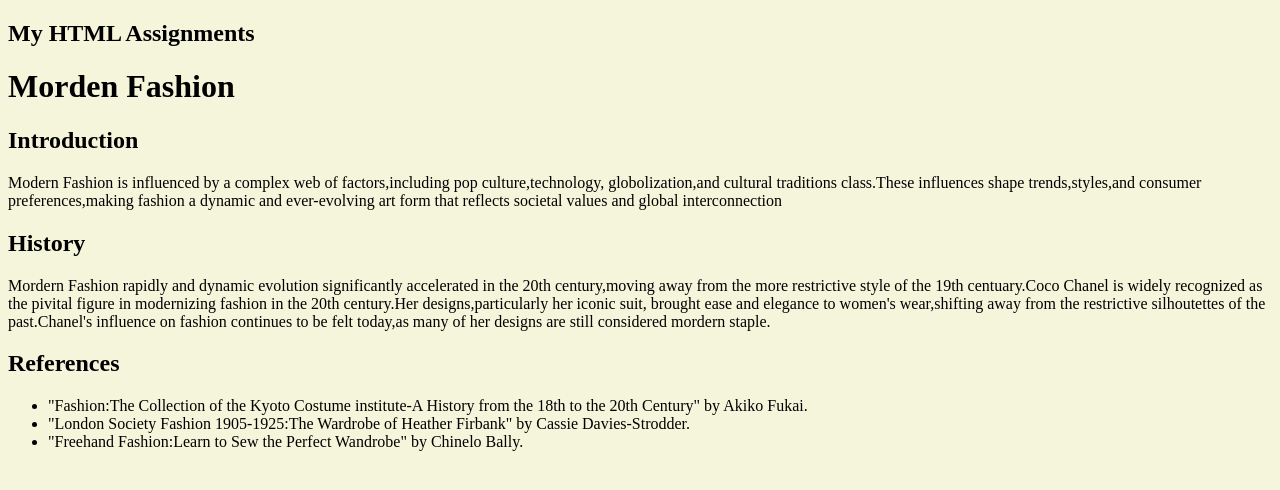
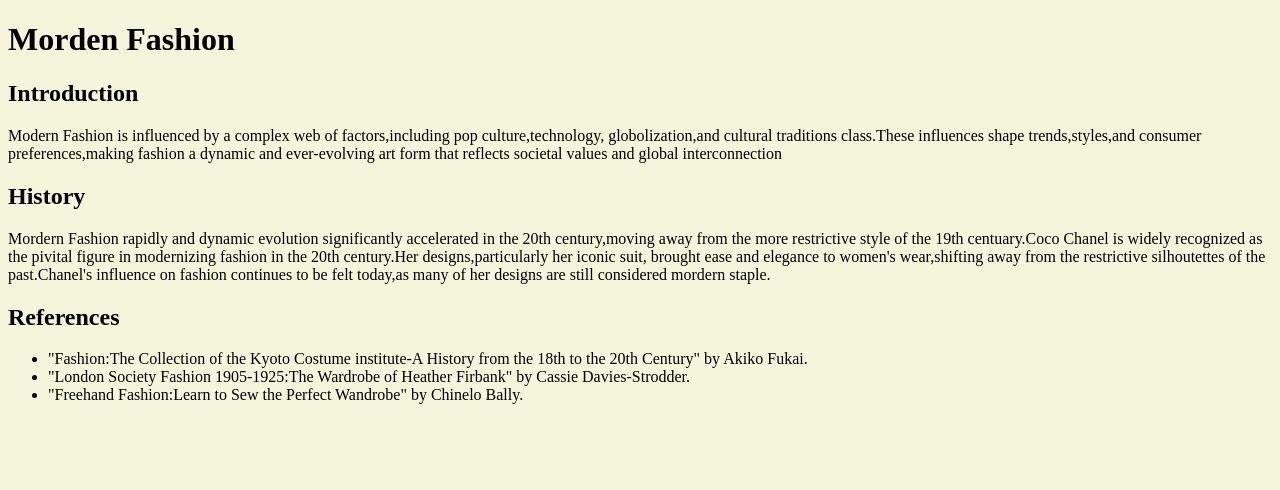
Before and after one commit to PrudenceKabwi/html-assignment, a plain HTML site: page index.html in a window 1280 px wide. Drawn offline with Linux system fonts and the light colour scheme.

Commit message:
Update index.html

```diff
--- a/index.html
+++ b/index.html
@@ -12,11 +12,8 @@
     </style>
     </head>
    <body>
-       <h2>My HTML Assignments</h2>
 
-
-
-    <h1>Morden Fashion</h1>
+     <h1>Morden Fashion</h1>
 
     <h2>Introduction</h2>
     <p>
```
